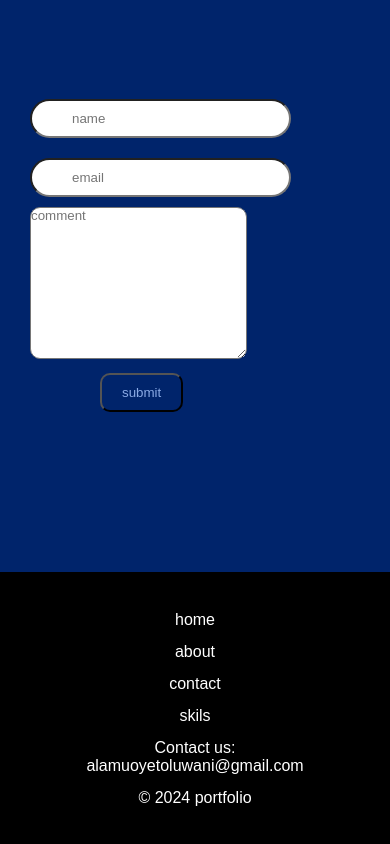
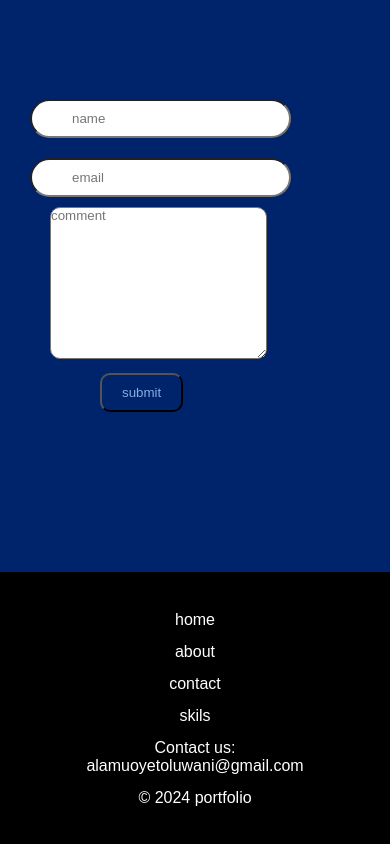
Before and after one commit to Emmanuel123-alamuoye/Etech, a plain HTML site: page index.html in a window 390 px wide. Shown: the part 2734-3578 px from the top of the page. Drawn offline with Linux system fonts and the light colour scheme.

Commit message:
Update page2.css

```diff
--- a/page2.css
+++ b/page2.css
@@ -279,4 +279,7 @@ width:200px;
  footer p{
   margin:7px;
  }
+textarea{
+   margin:0px 20px;
 }
+}
```
